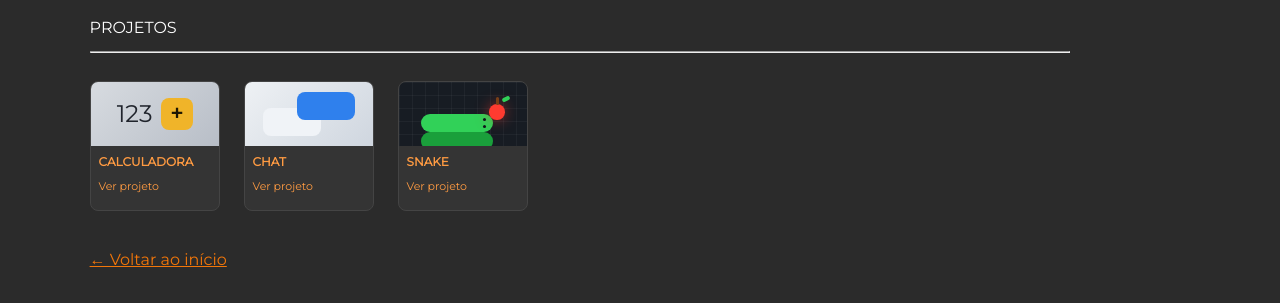
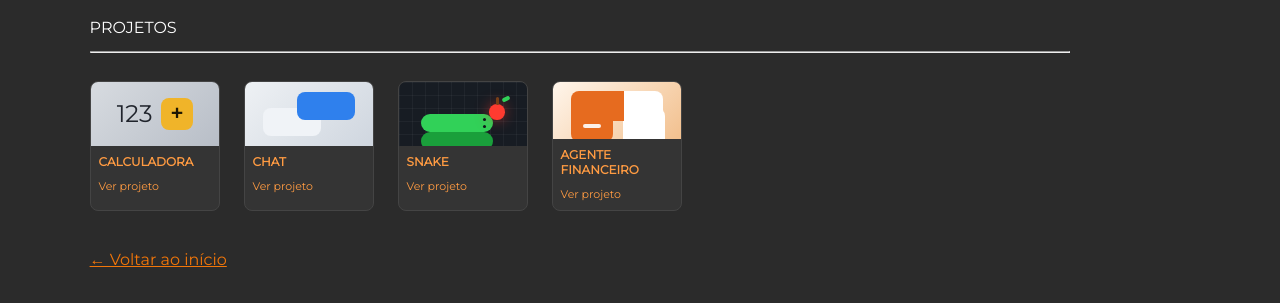
Before and after one commit to abnerquemuel/Portfolio, a website: page portfolio.html in a window 1280 px wide. Shown: the part 207-510 px from the top of the page. Drawn offline with Linux system fonts and the light colour scheme.

Commit message:
Adiciona agente financeiro ao portfolio

```diff
--- a/portfolio.html
+++ b/portfolio.html
@@ -97,6 +97,19 @@
             </div>
         </a>
 
+        <a class="project-card" href="https://abnerquemuel.github.io/agente-financeiro/" target="_blank">
+            <div class="project-preview finance-preview">
+                <span></span>
+                <strong></strong>
+            </div>
+
+            <div class="project-info">
+                <h3>Agente Financeiro</h3>
+                <p>IA financeira com login, metas mensais e controle de gastos.</p>
+                <span>Ver projeto</span>
+            </div>
+        </a>
+
     </div>
 
     <br>
--- a/styles.css
+++ b/styles.css
@@ -397,6 +397,57 @@ body {
 	transform: rotate(-25deg);
 }
 
+.finance-preview {
+	position: relative;
+	overflow: hidden;
+	background:
+		linear-gradient(135deg, #fff6ec 0%, #f2c08e 100%);
+}
+
+.finance-preview span {
+	position: absolute;
+	left: 18px;
+	top: 18px;
+	width: 42px;
+	height: 42px;
+	border-radius: 8px;
+	background-color: #e66b1f;
+	box-shadow:
+		52px 8px 0 #ffffff,
+		52px 30px 0 #ffffff;
+}
+
+.finance-preview span::before,
+.finance-preview span::after {
+	content: "";
+	position: absolute;
+	left: 12px;
+	width: 18px;
+	height: 4px;
+	border-radius: 999px;
+	background-color: rgba(255, 255, 255, 0.9);
+}
+
+.finance-preview span::before {
+	top: 13px;
+}
+
+.finance-preview span::after {
+	top: 24px;
+}
+
+.finance-preview strong {
+	position: absolute;
+	left: 18px;
+	right: 18px;
+	bottom: 18px;
+	height: 30px;
+	border-radius: 8px;
+	background:
+		linear-gradient(90deg, #e66b1f 0 58%, transparent 58%),
+		#ffffff;
+}
+
 .project-info {
 	flex: 1;
 	padding: 8px;
```
